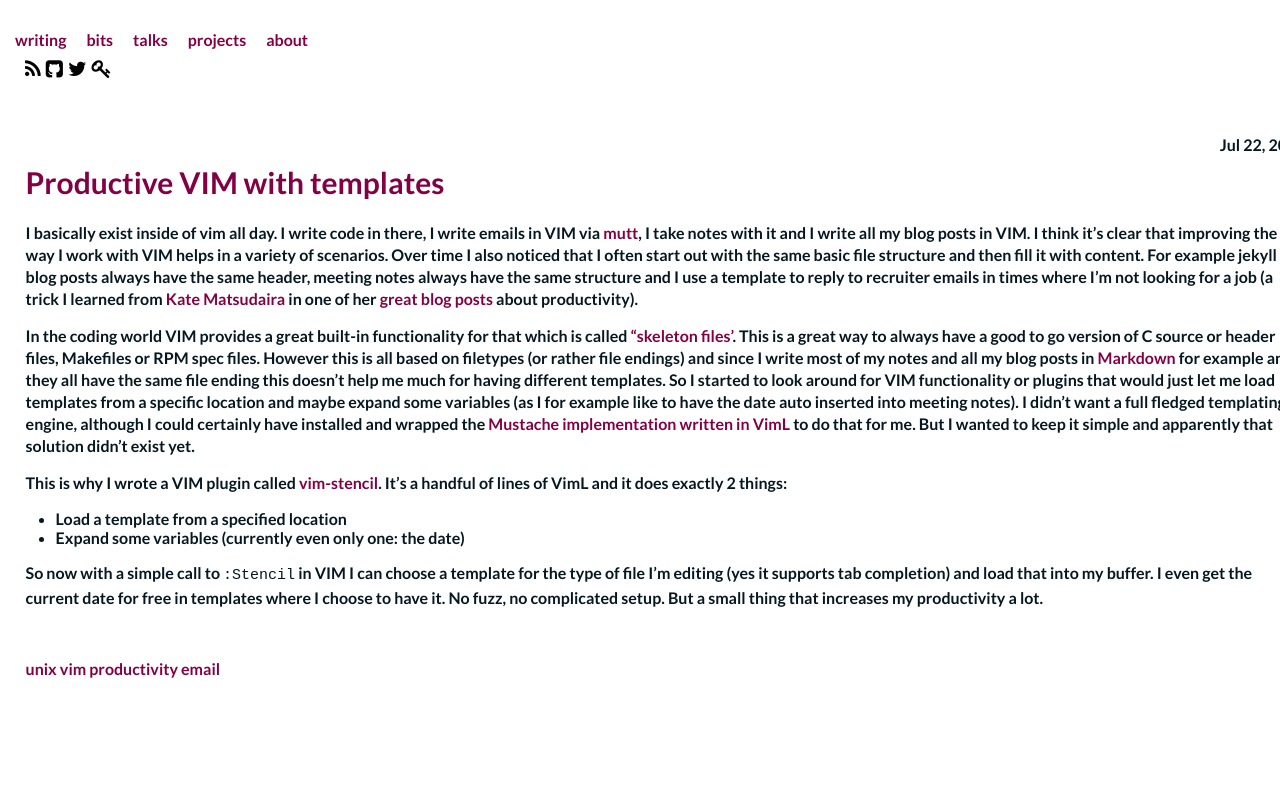
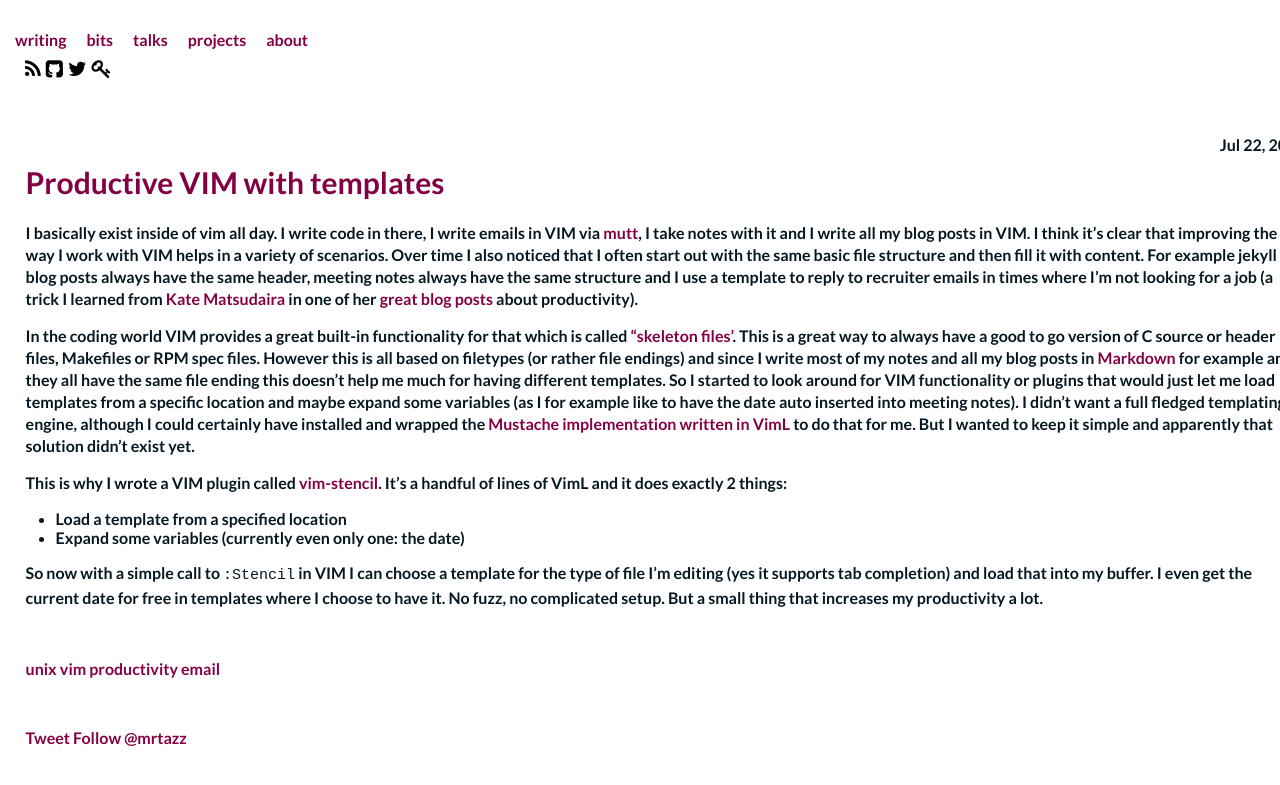
Before and after one commit to mrtazz/mrtazz.github.com, a Jekyll site: the page built from _posts/bits/2014-07-22-productive-vim-with-templates.markdown, in a window 1280 px wide. Shown: the top 785 px of the page. Built offline with Jekyll 4.4.1, drawn with Linux system fonts in a browser that asks for light colours; Markdown is read by kramdown in place of the engine named in the settings; comment, search, counter and statistics services are not loaded.

Commit message:
add tweet and follow button to bit layout

```diff
--- a/_layouts/bit.html
+++ b/_layouts/bit.html
@@ -10,3 +10,6 @@ layout: default
 <li><a href="/tags.html#{{ tag }}">{{ tag }}</a> </li>
 {% endfor %}
 </ul>
+<ul class="taglist">
+  <li> {% include twitter.html %} </li>
+</ul>
```
